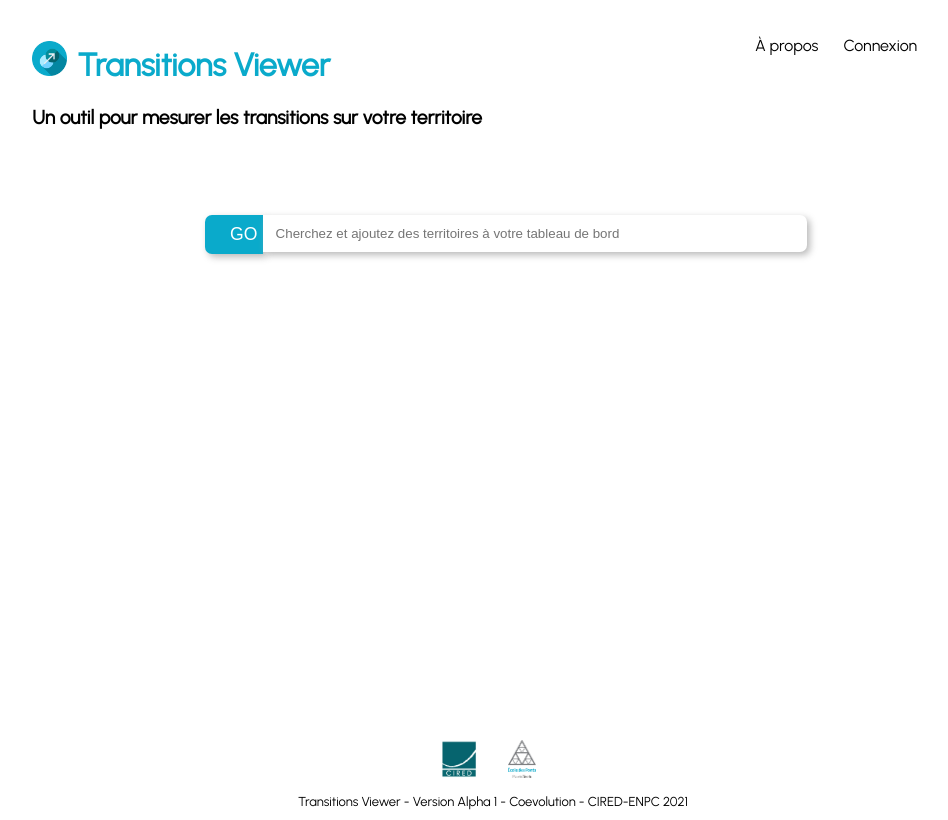
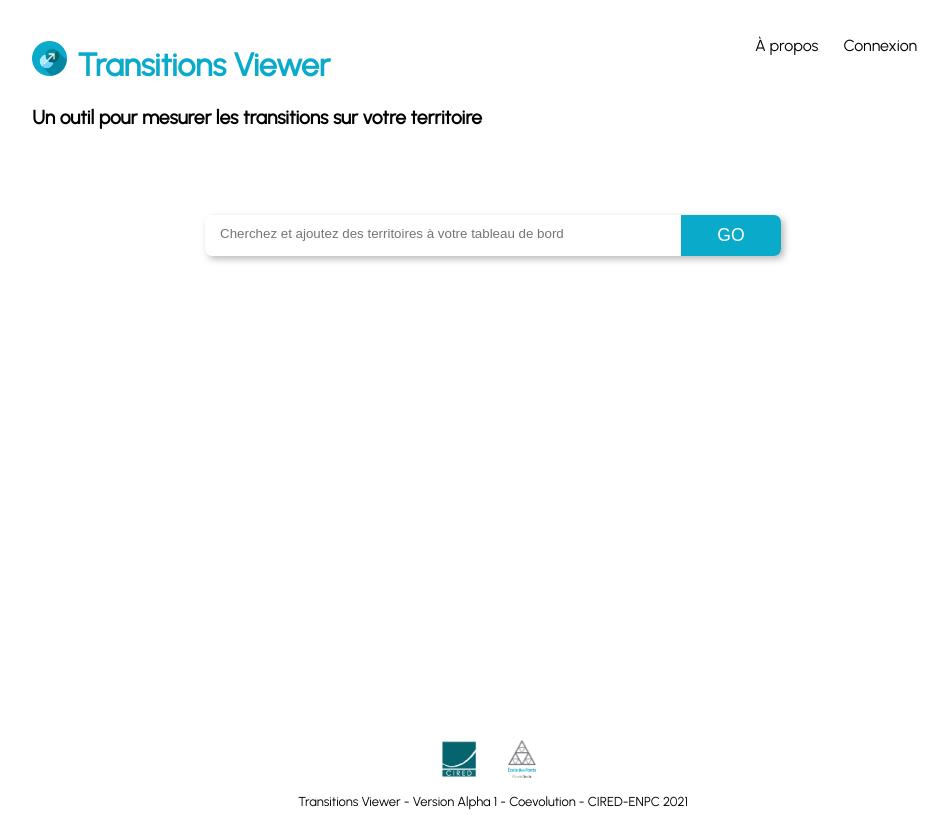
Before and after one commit to yanndav/cired-dashboard-front, a React (Create React App) app: page /#/ in a window 1280 px wide. Shown: the whole page, without its empty margins (147-1095 px from the left). Built offline with nearby package versions, Linux system fonts and the light colour scheme.

Commit message:
bar V1 fin

```diff
--- a/src/components/searchBar/SearchBar.css
+++ b/src/components/searchBar/SearchBar.css
@@ -1,21 +1,34 @@
-.search-bar{
-    text-align: center;
+.search-zone{
     margin: 70px auto;
     width: 50%;
+}
+
+.search-form{
+    text-align: center;
+    /* margin: 70px auto;
+    width: 50%; */
+    box-shadow: 3px 3px 7px rgba(168, 168, 168, 0.801);
+    border-radius: 7px;
     display: grid;
-    grid-template-columns: [first] 10% [second] auto;
+    grid-template-columns: [first] auto [second] 100px;
     align-items: flex-start;
 }
+
 .search-go{
-    padding: 9px 25px;
+    padding: 10px 25px;
     font-size: 1.1em;
     background-color: #0AAACB;
     color: white;
-    border-radius: 7px 0px 0px 7px;
+    border-radius: 0px 7px 7px 0px;
     border: none;
-    box-shadow: 3px 3px 7px rgba(168, 168, 168, 0.801);
+    /* box-shadow: 3px 3px 7px rgba(168, 168, 168, 0.801); */
     align-self: start;
     /* width: 10%; */
+}
+
+.search-bar{
+    display: flex;
+    flex-direction: row;
 }
 
 .search-go:hover{
@@ -27,14 +40,16 @@
 .search-value{
     padding: 11px 13px;
     line-height: 10px;
-    border-radius: 0px 7px 7px 0px;
+    /* border-radius: 7px  0px 0px 7px; */
     border: none;
-    box-shadow: 3px 3px 7px rgba(168, 168, 168, 0.801);
+    /* box-shadow: 3px 3px 7px rgba(168, 168, 168, 0.801); */
     width: 100%;
+    margin: 0 2px;
 
 }
 
 .propositions{
+    position: absolute;
     display: flex;
     flex-direction: row;
     margin-top:10px;
@@ -43,8 +58,23 @@
 
 .item-list{
     text-align: left;
-    padding: 5px 10px;
-    margin: 0 5px;
+    vertical-align: middle;
+    padding: 9px 10px;
+    margin: 0 2px;
+    background-color: #0AAACB;
+    color: white;
+    border-radius: 7px;
+}
+
+.selected{
+    display: grid;
+    grid-template-columns: auto 20px;
+    vertical-align: middle;
+    padding: 9px 10px;
+    text-align: left;
+    vertical-align: middle;
+    padding: 9px 10px;
+    margin: 2px 2px;
     background-color: #0AAACB;
     color: white;
     border-radius: 7px;
@@ -62,5 +92,6 @@
 }
 
 .delete-territory:hover{
-    color:rgb(92, 195, 255)
+    color:#06646e;
+    cursor: pointer;
 }
--- a/src/components/searchBar/SearchBar.js
+++ b/src/components/searchBar/SearchBar.js
@@ -21,6 +21,7 @@ const SearchBar = ({setDashboard, territories, setTerritories}) => {
         e.preventDefault();
         setTerritories(territories => [...territories,t])
         setListTerritories(listTerritories.filter(ter=>ter!==t))
+        setQuery("")
     }
 
     const removerTerritoryFromAnalysis = (e,t) =>{
@@ -44,12 +45,13 @@ const SearchBar = ({setDashboard, territories, setTerritories}) => {
     }, [query])
 
     return (
-        <form onSubmit={(e)=>handleSearch(e)} className="search-bar">
-            <input className="search-go" type="submit" value="GO"/>
         <div className="search-zone">
+            {/* Search bar strictly speaking */}
+            <form onSubmit={(e)=>handleSearch(e)} className="search-form">
+                <div className="search-bar">
                     {territories.map(t=>{
                         return <span
-                    className="item-list ">
+                        className="selected">
                             {t}
                             <TiDelete className="delete-territory"
                             onClick = {e => removerTerritoryFromAnalysis(e,t)}
@@ -58,7 +60,13 @@ const SearchBar = ({setDashboard, territories, setTerritories}) => {
                     })}
                     <input className="search-value" type="input"
                     onChange={(dta) => setQuery(dta.target.value)}
+                    value = {query}
                     placeholder="Cherchez et ajoutez des territoires à votre tableau de bord"/>
+                </div>
+                <input className="search-go" type="submit" value="GO"/>
+            </form>
+
+            {/* Drop down of suggestions */}
             <div className="propositions">
                         {query!==""&&listTerritories.map((t)=>{
                             return <span
@@ -69,7 +77,6 @@ const SearchBar = ({setDashboard, territories, setTerritories}) => {
                         })}
             </div>
         </div>
-        </form>
     )
 }
 
--- a/src/dashboard/Dashboard.js
+++ b/src/dashboard/Dashboard.js
@@ -22,8 +22,8 @@ function Dashboard() {
       setTerritories={setTerritories}/>
       {dashboard? (
         <>
+        <Legend />
         <GraphHolder />
-        <Legend />
         </>
         ):(
           <p></p>
```
Lines whose indentation alone changed are shown as unchanged.
